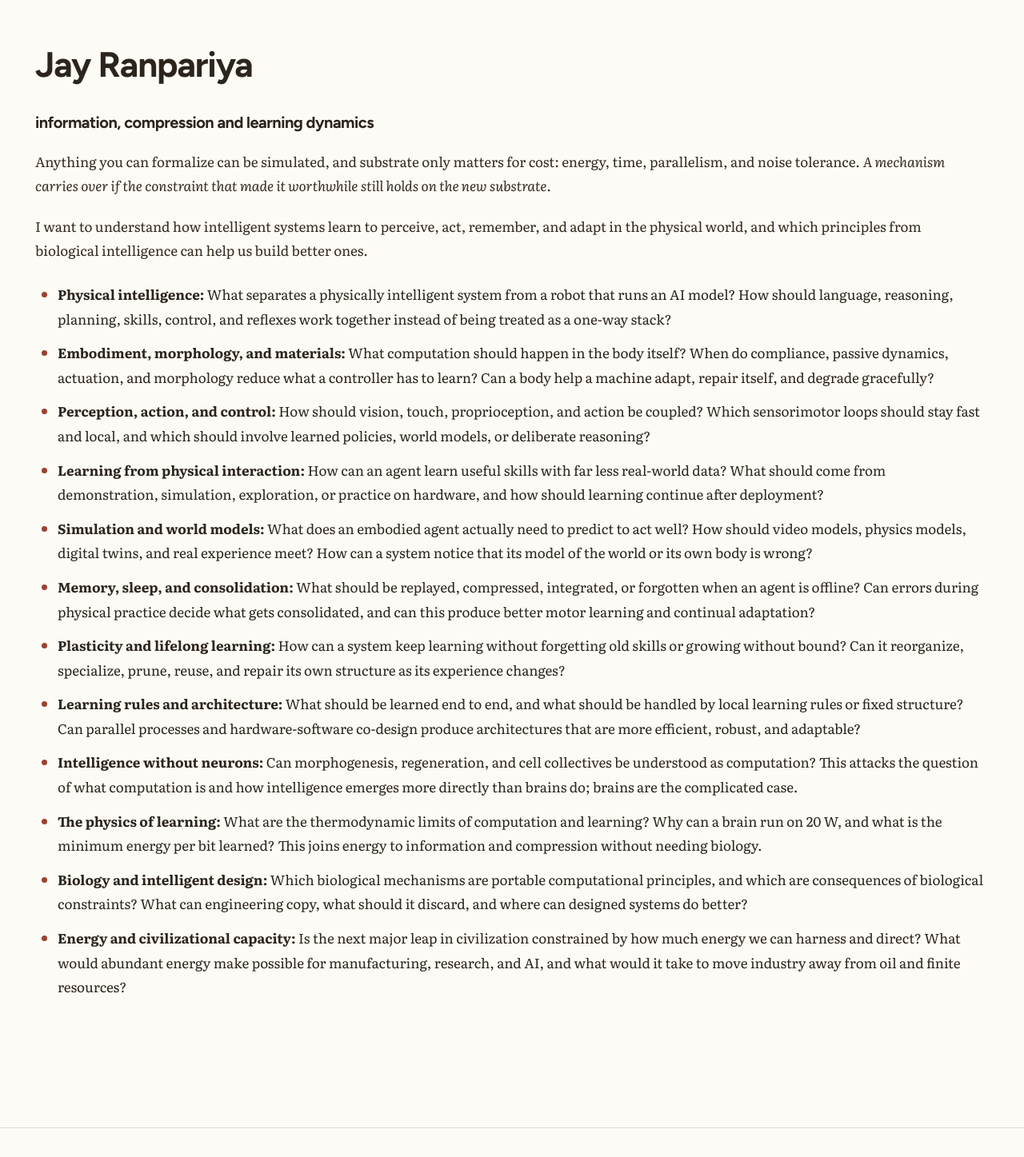
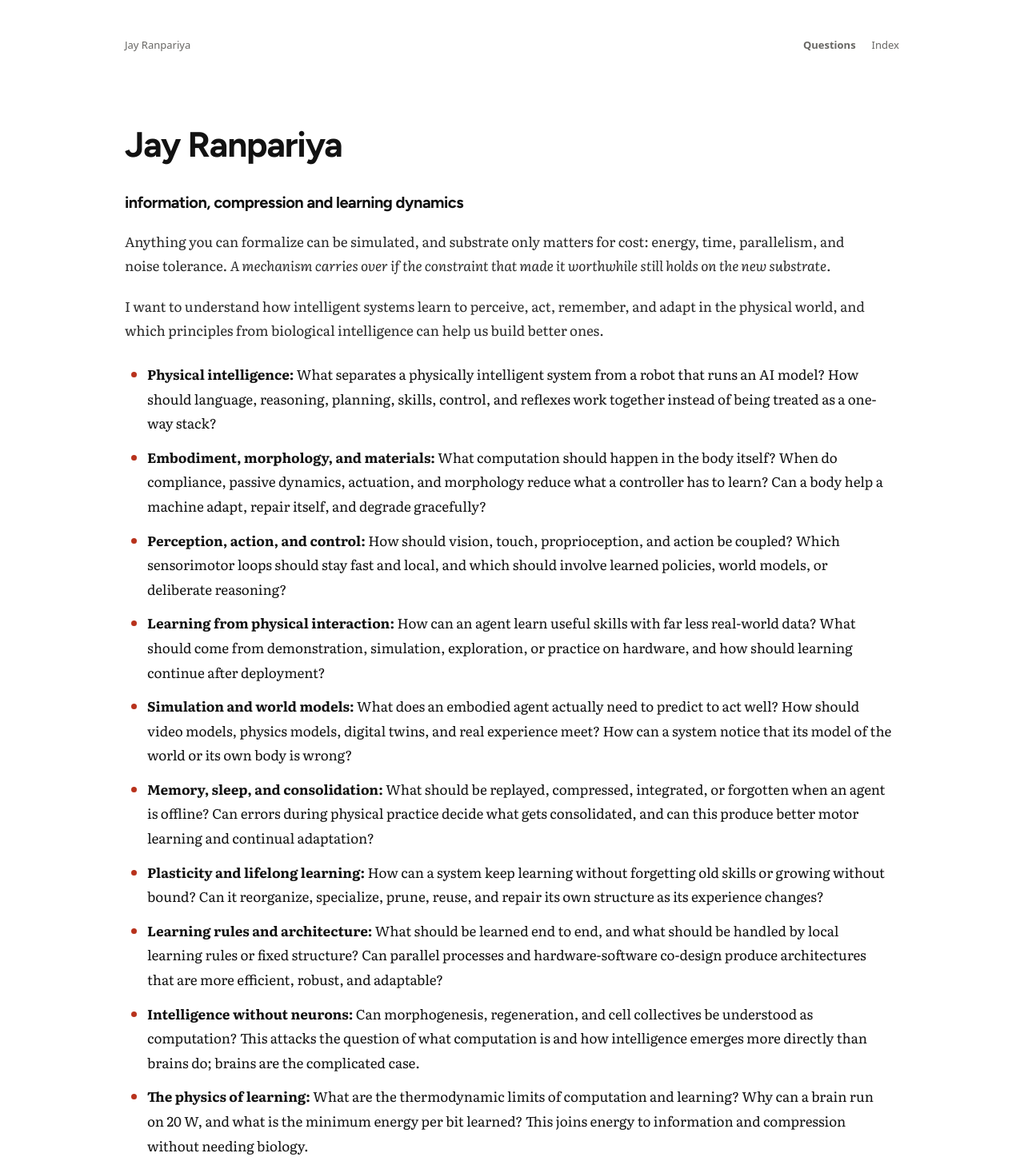
Before and after one commit to JDRanpariya/jdranpariya.github.io, a Next.js app in the folder apps/research/: page / in a window 1280 px wide. Shown: the top 1447 px of the page at 80% size. Built offline with nearby package versions, Linux system fonts and the light colour scheme.

Commit message:
Rethink research site structure and visual system

```diff
--- a/apps/research/app/error.tsx
+++ b/apps/research/app/error.tsx
@@ -1,9 +1,12 @@
 "use client";
+
+import { ResearchNavigation } from "@/components/research-navigation";
 
 export default function ErrorPage({ reset }: { reset: () => void }) {
   return (
     <div className="min-h-screen bg-bg text-ink">
-      <main className="page-frame py-16 md:py-24">
+      <main className="public-page">
+        <ResearchNavigation />
         <p className="ui-label">Error</p>
         <h1 className="mt-2 text-4xl font-bold">This page could not be loaded.</h1>
         <p className="mt-5 max-w-xl text-ink-secondary">
--- a/apps/research/app/globals.css
+++ b/apps/research/app/globals.css
@@ -34,34 +34,18 @@
 
 :root {
   color-scheme: light;
-  --bg: #fdfbf5;
-  --surface: #f4efe4;
-  --card: #ede8dc;
-  --ink: #2c251d;
-  --ink-secondary: #342b21;
-  --ink-muted: #786a55;
-  --accent: #9b4230;
-  --accent-soft: #f5ece1;
-  --border: #e2ddd0;
-  --success: #3f6f3c;
-  --warning: #9a6419;
-  --danger: #9b4230;
-}
-
-html.dark {
-  color-scheme: dark;
-  --bg: #1a1611;
-  --surface: #2d261c;
-  --card: #3a3024;
-  --ink: #f5f0e4;
-  --ink-secondary: #e0d8c8;
-  --ink-muted: #b8ad90;
-  --accent: #d4a070;
-  --accent-soft: #3f3426;
-  --border: #3a3024;
-  --success: #91bd88;
-  --warning: #ddb56d;
-  --danger: #e6a48f;
+  --bg: #ffffff;
+  --surface: #f5f5f3;
+  --card: #ededeb;
+  --ink: #121212;
+  --ink-secondary: #292929;
+  --ink-muted: #686764;
+  --accent: #b8321c;
+  --accent-soft: #f7e9e5;
+  --border: #dededb;
+  --success: #2f6b3a;
+  --warning: #8a5a12;
+  --danger: #b8321c;
 }
 
 @theme inline {
@@ -169,12 +153,32 @@ a:hover {
     @apply mx-auto w-full max-w-[78rem] px-5 sm:px-7;
   }
 
-  .page-main {
-    @apply pb-14 pt-10 md:pb-20 md:pt-14;
+  .public-page {
+    @apply mx-auto w-full max-w-[64rem] px-5 pb-16 pt-7 sm:px-7 sm:pt-9 md:pb-24;
+  }
+
+  .research-navigation {
+    @apply mb-14 flex min-h-10 items-center justify-between gap-5 font-sans text-[0.8125rem] leading-5 text-ink-muted md:mb-20;
+  }
+
+  .research-navigation-name {
+    @apply shrink-0 font-medium text-ink no-underline;
+  }
+
+  .research-navigation-links {
+    @apply flex items-center gap-5;
+  }
+
+  .research-navigation a {
+    @apply py-2 no-underline hover:text-accent;
+  }
+
+  .research-navigation a[aria-current="page"] {
+    @apply font-semibold text-ink;
   }
 
   .research-index {
-    @apply max-w-[80rem];
+    @apply max-w-[60rem];
   }
 
   .research-intro h1 {
@@ -186,7 +190,7 @@ a:hover {
   }
 
   .research-intro p {
-    @apply mt-5 max-w-[72rem] text-[1.0625rem] leading-[1.8] text-ink-secondary;
+    @apply mt-5 max-w-[58rem] text-[1.0625rem] leading-[1.8] text-ink-secondary;
   }
 
   .theme-list {
@@ -197,20 +201,59 @@ a:hover {
     @apply font-bold text-ink;
   }
 
-  .site-footer {
-    @apply mt-20 border-t border-border font-sans text-[0.875rem] leading-6 text-ink-muted;
+  .index-heading {
+    @apply flex items-baseline justify-between gap-5;
   }
 
-  .footer-inner {
-    @apply flex flex-col gap-3 py-8 sm:flex-row sm:items-center sm:justify-between;
+  .index-heading h1 {
+    @apply text-[2rem] font-bold leading-tight;
   }
 
-  .footer-inner nav {
-    @apply flex flex-wrap gap-x-5 gap-y-2;
+  .index-tools {
+    @apply mt-8 flex flex-col gap-3 sm:flex-row sm:items-end sm:justify-between;
   }
 
-  .footer-inner a {
-    @apply underline;
+  .index-filters {
+    @apply flex flex-wrap gap-5 font-sans text-sm;
+  }
+
+  .index-filters button {
+    @apply min-h-10 py-2 text-ink-muted hover:text-ink;
+  }
+
+  .index-filters button[aria-pressed="true"] {
+    @apply font-semibold text-ink;
+  }
+
+  .index-search {
+    @apply block w-full sm:max-w-64;
+  }
+
+  .index-search input {
+    @apply w-full appearance-none border-0 bg-transparent px-0 py-2 font-sans text-sm text-ink placeholder:text-ink-muted;
+    border-radius: 0;
+    box-shadow: none;
+    outline: 0;
+  }
+
+  .index-results {
+    @apply mt-7 space-y-10;
+  }
+
+  .index-record {
+    @apply grid gap-3 md:grid-cols-[minmax(13rem,1.1fr)_minmax(18rem,2fr)_auto] md:gap-8;
+  }
+
+  .index-record h2 {
+    @apply font-bold leading-6;
+  }
+
+  .index-record-note {
+    @apply min-w-0;
+  }
+
+  .index-empty {
+    @apply py-8 text-ink-muted;
   }
 
   .skip-link {
--- a/apps/research/app/index/page.tsx
+++ b/apps/research/app/index/page.tsx
@@ -1,6 +1,6 @@
 import { getLibraryOwner, LIBRARY_OWNER_EMAIL } from "@/app/library-auth";
 import { PublicResearchIndex, type PublishedRecord } from "@/components/public-research-index";
-import { SiteFooter } from "@/components/site-footer";
+import { ResearchNavigation } from "@/components/research-navigation";
 import { getPublishedAnnotations } from "@/lib/research-annotations";
 import { getCatalogRecord, isCollectionId } from "@/lib/research-catalog";
 import type { Metadata } from "next";
@@ -42,23 +42,18 @@ export default async function ResearchIndexPage() {
       <a href="#main" className="skip-link">
         Skip to content
       </a>
-      <main id="main" className="page-frame page-main">
-        <header className="flex flex-wrap items-end justify-between gap-4">
-          <div>
-            <p className="ui-label">Selected work</p>
-            <h1 className="mt-2 text-[32px] font-bold leading-tight tracking-[-0.025em]">
-              Research index
-            </h1>
-          </div>
+      <main id="main" className="public-page">
+        <ResearchNavigation current="index" />
+        <header className="index-heading">
+          <h1>Research index</h1>
           {owner ? (
-            <a href="/library/great-minds" className="text-sm underline">
-              Edit library
+            <a href="/library/great-minds" className="font-sans text-sm underline">
+              Open library
             </a>
           ) : null}
         </header>
         <PublicResearchIndex records={records} />
       </main>
-      <SiteFooter />
     </div>
   );
 }
--- a/apps/research/app/not-found.tsx
+++ b/apps/research/app/not-found.tsx
@@ -1,7 +1,10 @@
+import { ResearchNavigation } from "@/components/research-navigation";
+
 export default function NotFound() {
   return (
     <div className="min-h-screen bg-bg text-ink">
-      <main className="page-frame py-16 md:py-24">
+      <main className="public-page">
+        <ResearchNavigation />
         <p className="ui-label">404</p>
         <h1 className="mt-2 text-4xl font-bold">Page not found.</h1>
         <p className="mt-5 max-w-xl text-ink-secondary">
--- a/apps/research/app/page.tsx
+++ b/apps/research/app/page.tsx
@@ -1,4 +1,4 @@
-import { SiteFooter } from "@/components/site-footer";
+import { ResearchNavigation } from "@/components/research-navigation";
 import { researchThemes } from "@/data/research-themes";
 
 export default function Home() {
@@ -7,7 +7,8 @@ export default function Home() {
       <a href="#main" className="skip-link">
         Skip to content
       </a>
-      <main id="main" className="page-frame page-main">
+      <main id="main" className="public-page">
+        <ResearchNavigation current="questions" />
         <article className="research-index">
           <header className="research-intro">
             <h1>Jay Ranpariya</h1>
@@ -36,8 +37,6 @@ export default function Home() {
           </ul>
         </article>
       </main>
-
-      <SiteFooter />
     </div>
   );
 }
--- a/apps/research/components/library-workspace.tsx
+++ b/apps/research/components/library-workspace.tsx
@@ -329,13 +329,13 @@ export function LibraryWorkspace({
       <main id="main" className="page-frame py-6 md:py-9">
         <div className="flex items-baseline justify-between gap-4">
           <h1 className="text-[1.75rem] font-bold leading-none">Library</h1>
-          <a
-            href="/signout-with-chatgpt?return_to=%2F"
-            className="font-sans text-xs text-ink-muted underline"
-            title={`Signed in as ${ownerEmail}`}
-          >
-            Sign out
-          </a>
+          <span className="flex items-center gap-4 font-sans text-xs text-ink-muted">
+            <a href="/">Questions</a>
+            <a href="/index">Index</a>
+            <a href="/signout-with-chatgpt?return_to=%2F" title={`Signed in as ${ownerEmail}`}>
+              Sign out
+            </a>
+          </span>
         </div>
 
         <nav aria-label="Research collections" className="mt-6 flex gap-5 font-sans text-sm">
--- /dev/null
+++ b/apps/research/components/research-navigation.tsx
@@ -0,0 +1,21 @@
+type ResearchNavigationProps = {
+  current?: "questions" | "index";
+};
+
+export function ResearchNavigation({ current }: ResearchNavigationProps) {
+  return (
+    <nav aria-label="Research" className="research-navigation">
+      <a href="/" className="research-navigation-name">
+        Jay Ranpariya
+      </a>
+      <span className="research-navigation-links">
+        <a href="/" aria-current={current === "questions" ? "page" : undefined}>
+          Questions
+        </a>
+        <a href="/index" aria-current={current === "index" ? "page" : undefined}>
+          Index
+        </a>
+      </span>
+    </nav>
+  );
+}
--- a/apps/research/components/site-footer.tsx
+++ /dev/null
@@ -1,16 +0,0 @@
-export function SiteFooter() {
-  return (
-    <footer className="site-footer">
-      <div className="page-frame footer-inner">
-        <p>Jay Ranpariya · Erlangen, Germany</p>
-        <nav aria-label="Elsewhere">
-          <a href="/">Questions</a>
-          <a href="/index">Research index</a>
-          <a href="https://jdranpariya.com">jdranpariya.com</a>
-          <a href="https://github.com/jdranpariya">GitHub</a>
-          <a href="https://linkedin.com/in/jdranpariya">LinkedIn</a>
-        </nav>
-      </div>
-    </footer>
-  );
-}
--- a/apps/research/components/theme-toggle.tsx
+++ /dev/null
@@ -1,38 +0,0 @@
-"use client";
-
-import { useEffect } from "react";
-
-function currentTheme(): "light" | "dark" {
-  if (typeof document === "undefined") return "light";
-  return document.documentElement.classList.contains("dark") ? "dark" : "light";
-}
-
-export function ThemeToggle() {
-  useEffect(() => {
-    const stored = window.localStorage.getItem("research-theme");
-    const next =
-      stored === "dark" || stored === "light"
-        ? stored
-        : window.matchMedia("(prefers-color-scheme: dark)").matches
-          ? "dark"
-          : "light";
-    document.documentElement.classList.toggle("dark", next === "dark");
-  }, []);
-
-  function toggle() {
-    const next = currentTheme() === "dark" ? "light" : "dark";
-    document.documentElement.classList.toggle("dark", next === "dark");
-    window.localStorage.setItem("research-theme", next);
-  }
-
-  return (
-    <button
-      type="button"
-      onClick={toggle}
-      aria-label="Toggle light and dark theme"
-      className="inline-flex h-11 w-11 items-center justify-center rounded-md font-sans text-lg text-ink-muted transition-colors hover:bg-surface hover:text-accent"
-    >
-      <span aria-hidden="true">◐</span>
-    </button>
-  );
-}
```
Also changed, not shown: apps/research/components/public-research-index.tsx (+13 -24 lines), 1 other file (tests, documents, lock files or other folders).
